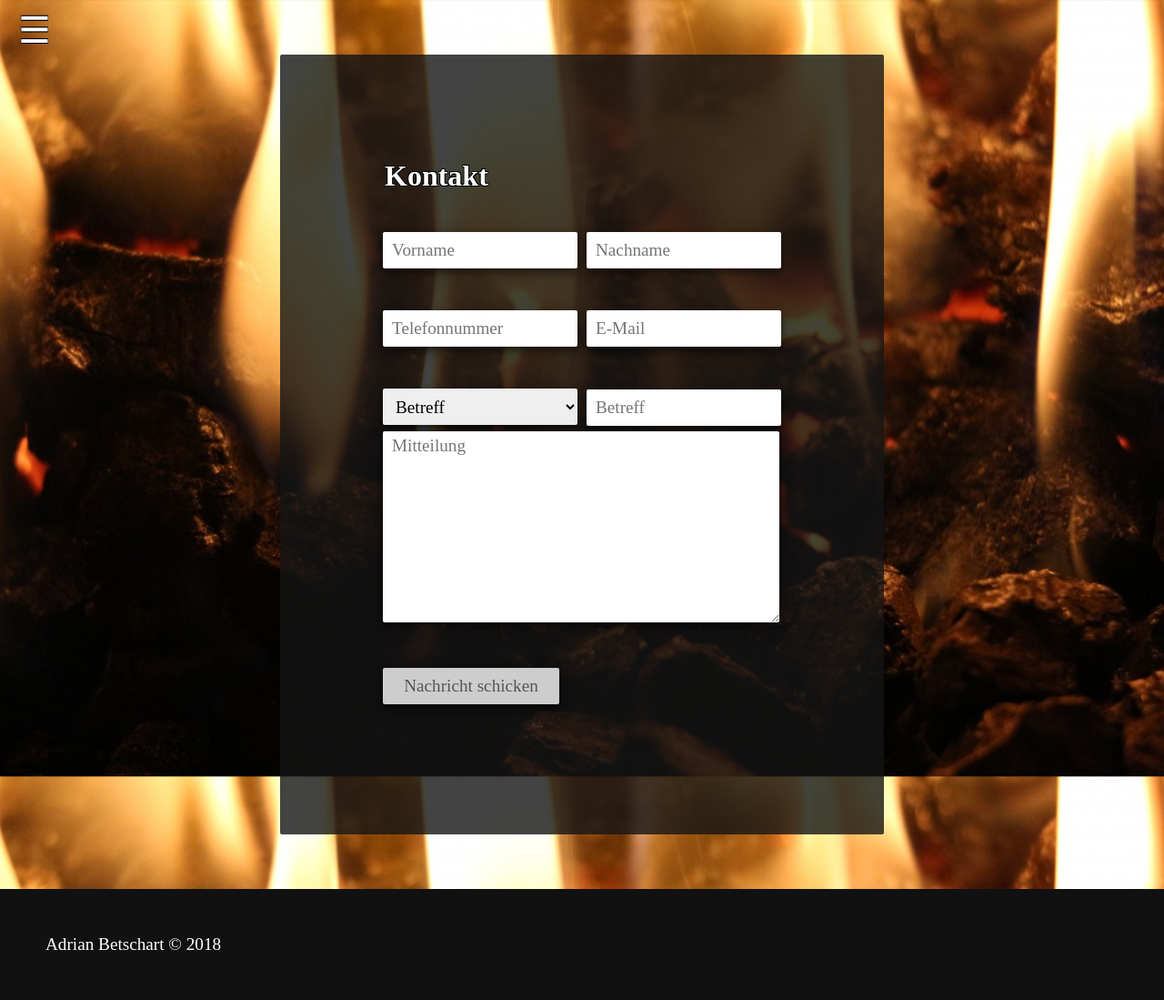
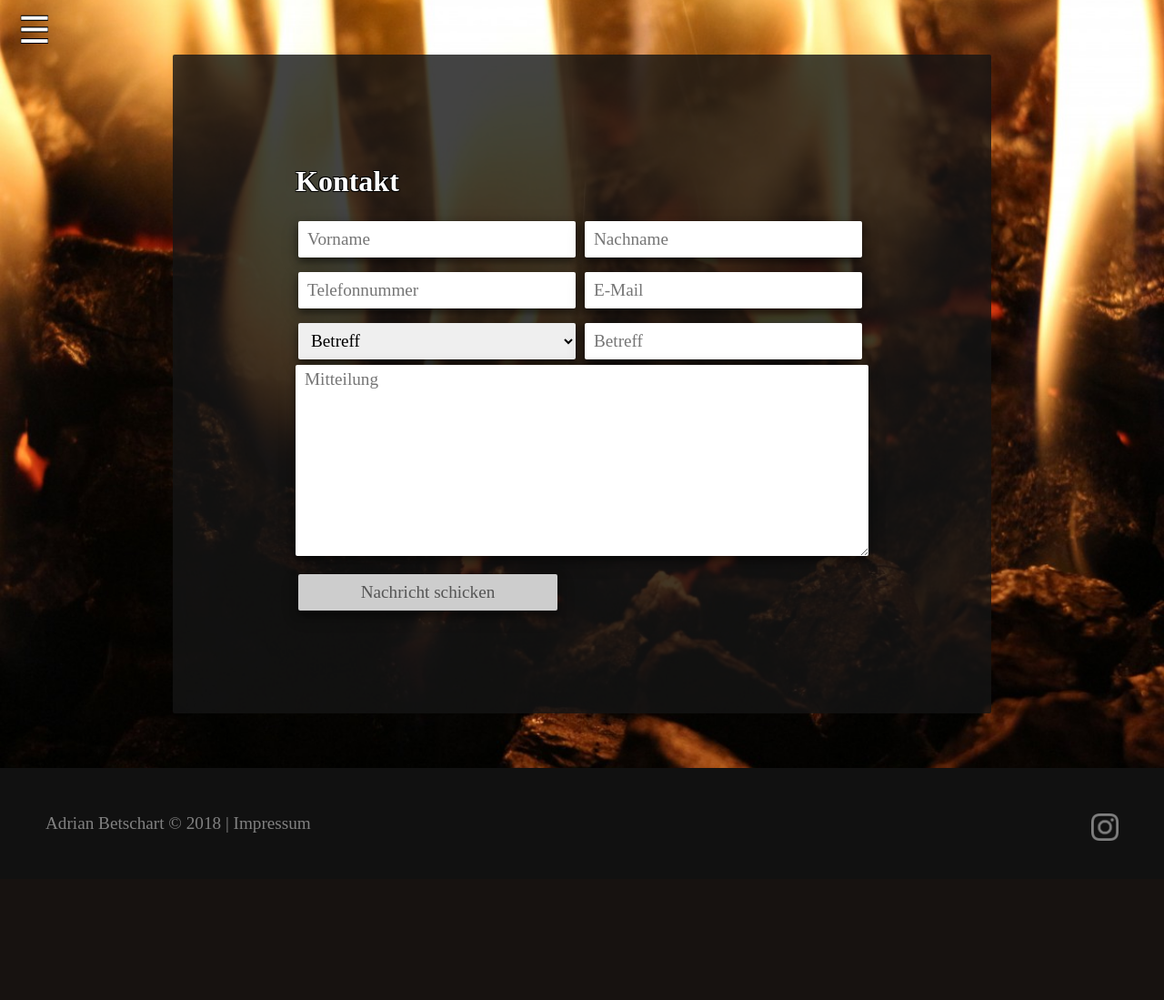
Before and after one commit to andidi144/backhuus_feuerzauber, a PHP site: page /kontakt in a window 1280 px wide. Shown: the whole page at 91% size. After the commit the page ends 924 px from the top, so only its background shows below. Run offline with PHP 8.4, Linux system fonts and the light colour scheme; some libraries are stand-ins or nearby versions; some web fonts are replaced.

Commit message:
feat: add routing

```diff
--- a/kontakt.php
+++ b/kontakt.php
@@ -1,8 +1,5 @@
 
 <?php
-ini_set('display_errors',1);
-error_reporting(E_ALL);
-
 if(isset($_POST["submit"])) {
 
     $to = "info@backhuus-feuerzauber.ch";
@@ -22,6 +19,14 @@ if(isset($_POST["submit"])) {
         <meta name="author" content="Adrian Betschart">
         <meta charset="utf-8">
         <meta name="viewport" content="width=device-width, initial-scale=1">
+        <!-- Chrome, Firefox OS and Opera -->
+        <meta name="theme-color" content="#111111">
+        <!-- Windows Phone -->
+        <meta name="msapplication-navbutton-color" content="#111111">
+        <!-- iOS Safari -->
+        <meta name="apple-mobile-web-app-status-bar-style" content="#111111">
+
+        <link rel="icon" type="image/png" href="/images/favicon.png">
 
         <link href="https://fonts.googleapis.com/css?family=Roboto+Slab" rel="stylesheet">
 
@@ -30,24 +35,27 @@ if(isset($_POST["submit"])) {
         <script async src="script.js"></script>
         <script async src="https://ajax.googleapis.com/ajax/libs/jquery/3.2.1/jquery.min.js" onload="jqueryLoaded()"></script>
 
-    <title>Kontakt - Backhuus Feuerzauber</title>
+        <title>Kontakt</title>
     </head>
     <body class="theme-black">
 
         <nav id="mySidenav">
             <span id="closebtn" onclick="openNav()">&times;</span>
-          <a href="index.html">Home</a>
+            <a href="/">Home</a>
             <!-- <a href="galerie.html">Galerie</a>
             <a href="events.html">Events</a> -->
-          <a href="kontakt.php" class="active">Kontakt</a>
+            <a href="/kontakt" class="active">Kontakt</a>
         </nav>
         <span id="openbtn" onclick="openNav()">&#9776</span>
         <div id="slide">
             <main>
                 <div class="section" id="section-kontakt">
-
                     <form action="" method="POST">
                         <h1>Kontakt</h1>
+                        <?php
+                            if(isset($_POST["submit"])) {
+                            echo "<div class='form-group'><div class='success'> Vielen Dank für Ihre Nachricht! </div></div>";                            }
+                        ?>
                         <div class="form-group">
                             <input type="text" name="vorname" placeholder="Vorname" required />
                             <input type="text" name="nachname" placeholder="Nachname" required />
@@ -72,10 +80,11 @@ if(isset($_POST["submit"])) {
                     </form>
                 </div>
                 <footer>
-                  Adrian Betschart © 2018
+                    <span class="adrianbetschart">Adrian Betschart © 2018</span> |
+                    <a class="impressum" href="/impressum">Impressum</a>
+                    <a class="socialmedia" href="https://www.instagram.com/backhuusfeuerzauber/"><img src="./images/instagram.png" /></a>
                 </footer>
             </main>
-
         </div>
     </body>
 </html>
--- a/style.css
+++ b/style.css
@@ -52,11 +52,38 @@ main {
 }
 
 footer {
-    padding: 50px;
     font-size: 1.2em;
     background-color: inherit;
     position: relative;
+    padding: 50px;
+    color: #818181;
 }
+
+footer a {
+    text-decoration: none;
+    color: #818181;
+}
+
+footer a:hover {
+    color: #f1f1f1;
+}
+
+footer a img {
+    filter: brightness(50%);
+}
+
+footer a:hover img {
+    filter: brightness(90%);
+}
+
+footer a.socialmedia {
+    float: right;
+}
+
+footer a img {
+    height: 30px;
+}
+
 
 .section {
     overflow-x: hidden;
@@ -79,6 +106,9 @@ p {
     background-position: center;
     background-repeat: no-repeat;
     background-size: cover;
+    position: relative;
+    min-height: 100vh;
+    box-sizing: border-box;
 }
 
 /* ************************************************************************ */
@@ -296,19 +328,19 @@ h1 {
 
 form {
     border-radius: 2px;
-    width: 40%;
+    width: 90%;
+    max-width: 700px;
     position: relative;
     left: 50%;
     transform: translate(-50%, 0);
     background-color: rgba(20, 20, 20, 0.8);
-    /*background-image: url("images/kohle.jpg");*/
     padding: 100px;
 }
 
 form h1 {
-
     font-size: 2em;
-    margin: 15px;
+    left: 5%;
+    position: relative;
 }
 
 form input{
@@ -318,24 +350,26 @@ form input{
     border: none;
     box-shadow: 0 4px 8px 0 rgba(0, 0, 0, 0.5), 0 6px 20px 0 rgba(0, 0, 0, 0.19);
     padding: 5px 10px;
+    width: calc(50% - 30px);
     margin: 3px;
-    width: calc(50% - 28px);
-    max-width: 300px;
 }
 
 .form-group {
-    margin: 40px 10px;
+    width: 90%;
+    left: 5%;
+    margin: 10px 0;
+    position: relative;
 }
 
 textarea {
-    width: calc(100% - 28px);
+    width: calc(100% - 20px);
     border-radius: 2px;
     font-size: 1.2em;
     border: none;
     box-shadow: 0 4px 8px 0 rgba(0, 0, 0, 0.5), 0 6px 20px 0 rgba(0, 0, 0, 0.19);
     height: 200px;
     padding: 5px 10px;
-    margin: 3px;
+    margin: 3px 0;
 }
 
 form select {
@@ -344,10 +378,9 @@ form select {
     font-size: 1.2em;
     border: none;
     box-shadow: 0 4px 8px 0 rgba(0, 0, 0, 0.5), 0 6px 20px 0 rgba(0, 0, 0, 0.19);
-    padding: 5px 20px 5px 10px;
+    padding: 5px 10px 5px 10px;
+    width: calc(50% - 10px);
     margin: 3px;
-    width: calc(50% - 8px);
-    max-width: 300px;
 }
 
 #submit {
```
Also changed, not shown: other parts of style.css (+64 -2 lines), 404.html (+27 -12 lines), impressum.html (added, +59 -0 lines), index.html (+16 -5 lines), index.php (added, +15 -0 lines), .htaccess, images/favicon.png (added), images/instagram.png (added), 1 other file. Lines whose indentation alone changed are shown as unchanged.
